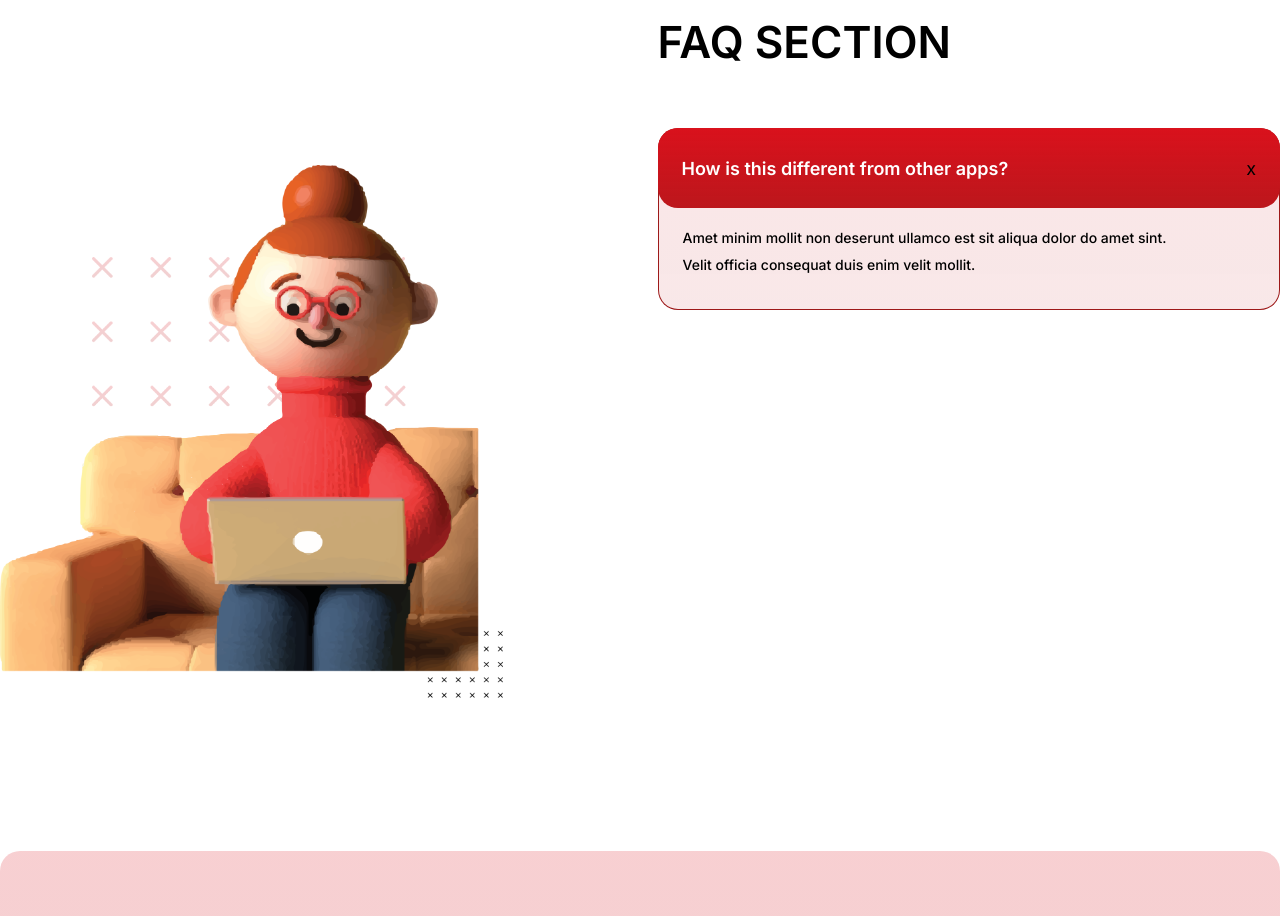
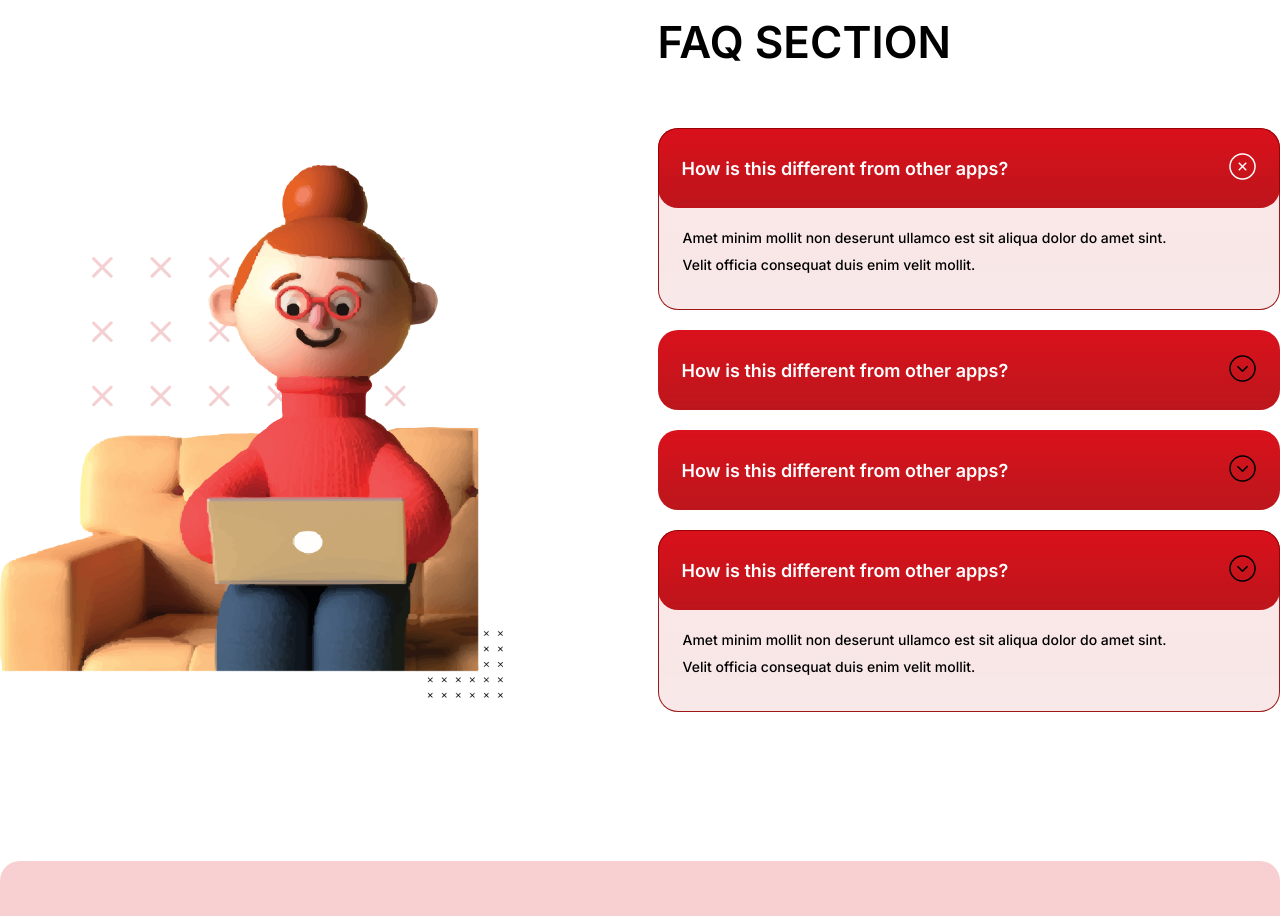
Before and after one commit to mdabhnx/gaman, a React (Create React App) app: page / in a window 1280 px wide. Shown: the part 3200-4116 px from the top of the page. Built offline with nearby package versions, Linux system fonts and the light colour scheme.

Commit message:
Faq section updated

```diff
--- a/src/components/Faq/Faq.jsx
+++ b/src/components/Faq/Faq.jsx
@@ -18,7 +18,54 @@ const Faq = () => {
                   <div className="name">
                     How is this different from other apps?
                   </div>
-                  <div className="action">x</div>
+                  <div className="action">
+                    <img src="/assets/close.png" alt="close" />
+                  </div>
+                </div>
+                <div className="faq-details visible">
+                  Amet minim mollit non deserunt ullamco est sit aliqua dolor do
+                  amet sint. Velit officia consequat duis enim velit mollit.
+                </div>
+              </div>
+
+              <div className="faq-cell-container">
+                <div className="faq-cell">
+                  <div className="name">
+                    How is this different from other apps?
+                  </div>
+                  <div className="action">
+                    <img src="/assets/open.png" alt="close" />
+                  </div>
+                </div>
+                <div className="faq-details">
+                  Amet minim mollit non deserunt ullamco est sit aliqua dolor do
+                  amet sint. Velit officia consequat duis enim velit mollit.
+                </div>
+              </div>
+
+              <div className="faq-cell-container">
+                <div className="faq-cell">
+                  <div className="name">
+                    How is this different from other apps?
+                  </div>
+                  <div className="action">
+                    <img src="/assets/open.png" alt="close" />
+                  </div>
+                </div>
+                <div className="faq-details">
+                  Amet minim mollit non deserunt ullamco est sit aliqua dolor do
+                  amet sint. Velit officia consequat duis enim velit mollit.
+                </div>
+              </div>
+
+              <div className="faq-cell-container">
+                <div className="faq-cell">
+                  <div className="name">
+                    How is this different from other apps?
+                  </div>
+                  <div className="action">
+                    <img src="/assets/open.png" alt="close" />
+                  </div>
                 </div>
                 <div className="faq-details visible">
                   Amet minim mollit non deserunt ullamco est sit aliqua dolor do
--- a/src/components/Faq/fag.scss
+++ b/src/components/Faq/fag.scss
@@ -69,10 +69,8 @@
         }
 
         .faq-details {
-          visibility: hidden;
-          position: absolute;
-          top: 0px;
-          z-index: -1;
+          margin-top: -80px;
+          display: none;
           background: linear-gradient(
             180deg,
             rgba(229, 15, 28, 0.1) -38.3%,
@@ -97,5 +95,5 @@
 }
 
 .visible {
-  visibility: visible !important;
+  display: block !important;
 }
```
Also changed, not shown: public/assets/close.png (added), public/assets/open.png (added).
